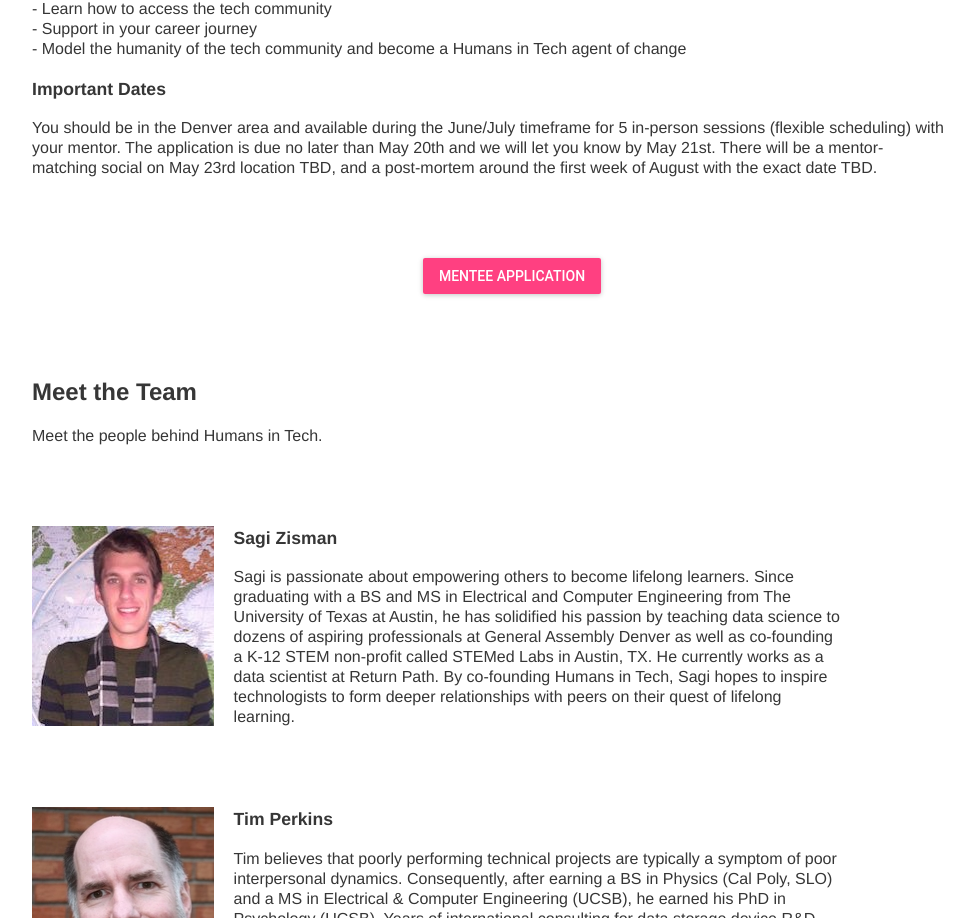
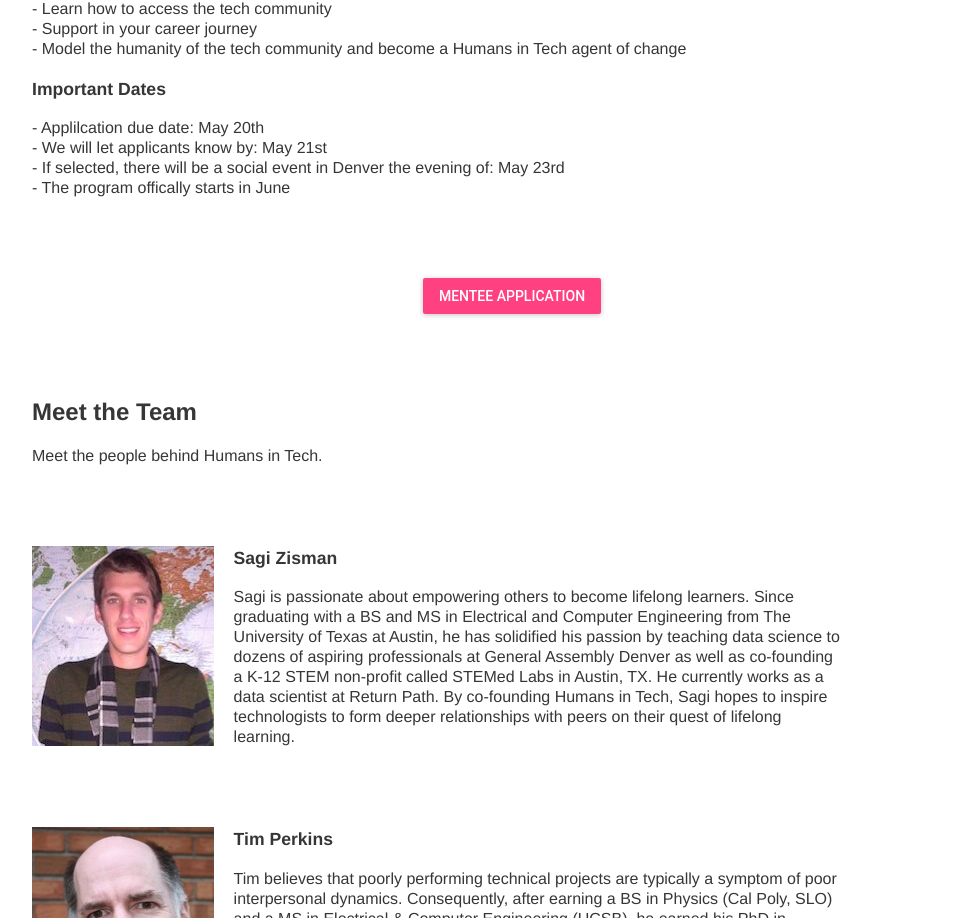
Before and after one commit to kdanna/humans-in-tech, a React (Create React App) app: page / in a window 1280 px wide. Shown: the part 1902-2820 px from the top of the page, without its empty margins (128-1102 px from the left). Built offline with nearby package versions, Linux system fonts and the light colour scheme; a web font is replaced by a local one.

Commit message:
making mentorship dates more obvious

```diff
--- a/src/Landing.js
+++ b/src/Landing.js
@@ -177,8 +177,14 @@ class Landing extends Component {
                     <div style={mentorshipOverwriteStyle}>
                         <Content
                             subtitle={this.text.content.subtitile5Mentorship}
-                            bodyText={this.text.content.paragraphMentorship5}
                         />
+                        <div className="list-items" style={{lineHeight: '1.5'}}>
+                                <p> {"- Applilcation due date: May 20th"} <br />
+                                    {"- We will let applicants know by: May 21st"} <br />
+                                    {"- If selected, there will be a social event in Denver the evening of: May 23rd"} <br />
+                                    {"- The program offically starts in June"} <br />
+                                </p>
+                        </div>
                     </div>
                 </div>
             </div>
```
